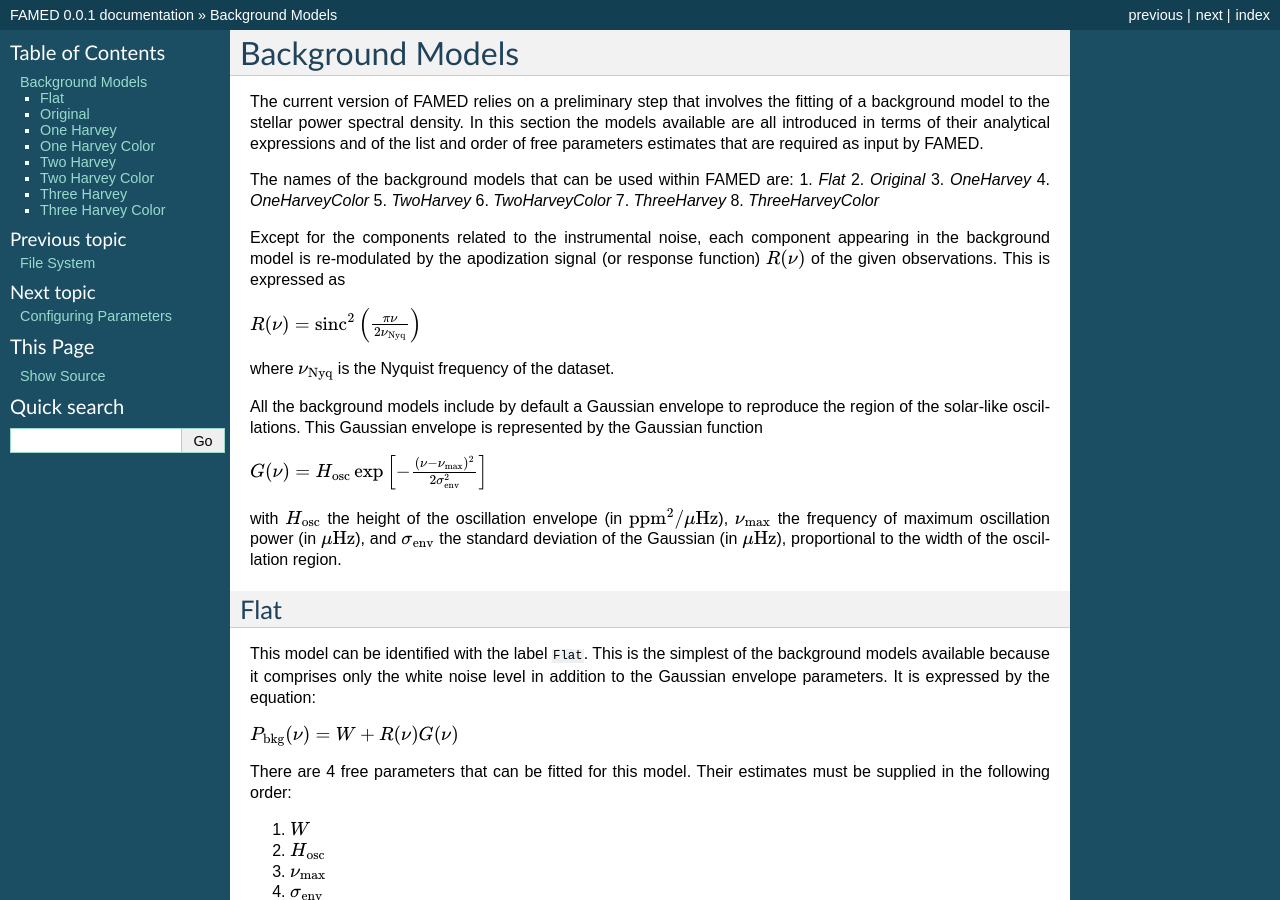
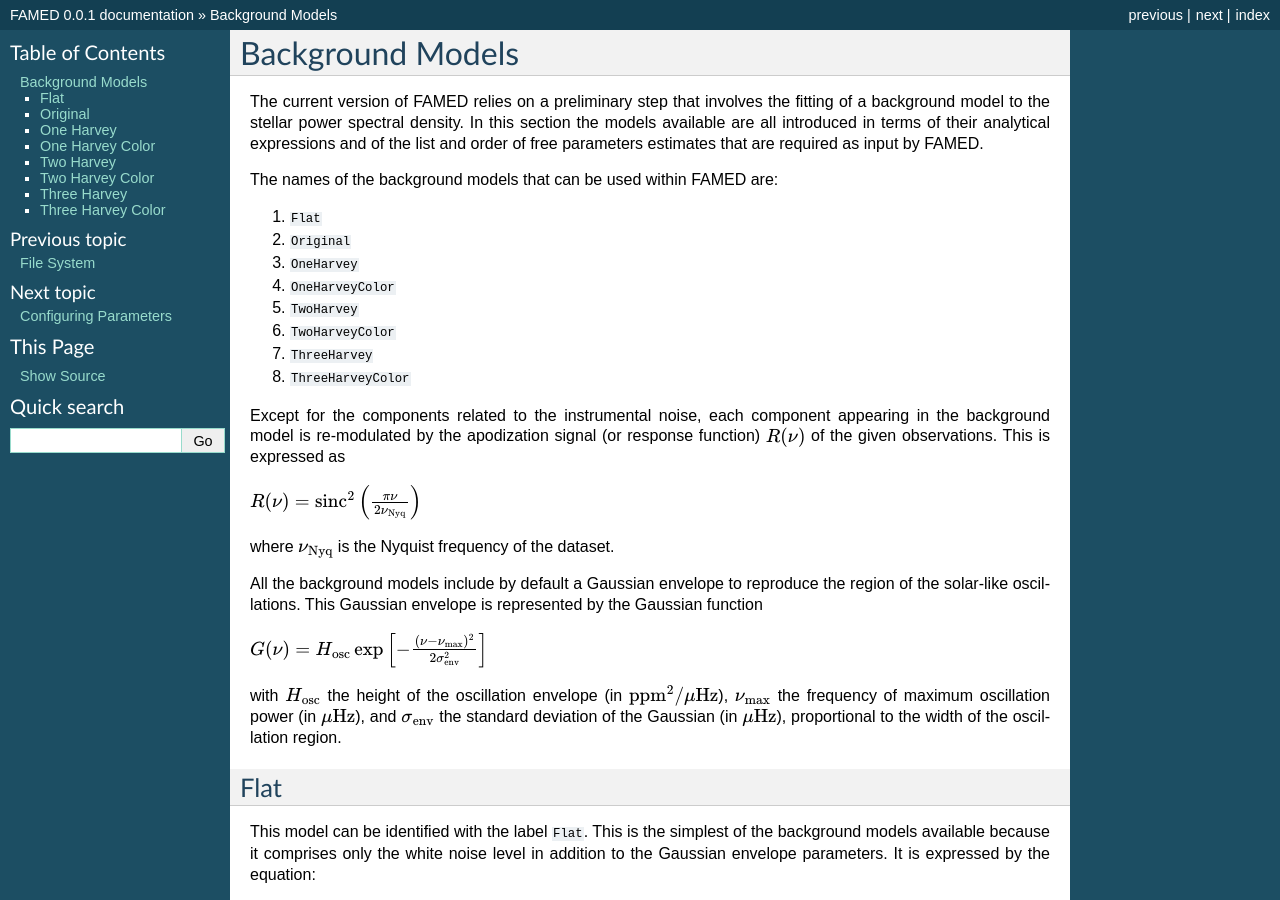
Before and after one commit to EnricoCorsaro/FAMED, a Sphinx documentation site: the page built from docs/source/background_models.rst, in a window 1280 px wide and 900 px high. Built offline with Sphinx 7.4.7, drawn with Linux system fonts in a browser that asks for light colours.

Commit message:
Small corrections to docs.

```diff
--- a/docs/source/background_models.rst
+++ b/docs/source/background_models.rst
@@ -3,14 +3,22 @@ Background Models
 The current version of FAMED relies on a preliminary step that involves the fitting of a background model to the stellar power spectral density. In this section the models available are all introduced in terms of their analytical expressions and of the list and order of free parameters estimates that are required as input by FAMED.
 
 The names of the background models that can be used within FAMED are:
-1. `Flat`
-2. `Original`
-3. `OneHarvey`
-4. `OneHarveyColor`
-5. `TwoHarvey`
-6. `TwoHarveyColor`
-7. `ThreeHarvey`
-8. `ThreeHarveyColor`
+
+1. ``Flat``
+
+2. ``Original``
+
+3. ``OneHarvey``
+
+4. ``OneHarveyColor``
+
+5. ``TwoHarvey``
+
+6. ``TwoHarveyColor``
+
+7. ``ThreeHarvey``
+
+8. ``ThreeHarveyColor``
 
 Except for the components related to the instrumental noise, each component appearing in the background model is re-modulated by the apodization signal (or response function) :math:`R(\nu)` of the given observations. This is expressed as
 
```
Also changed, not shown: tutorials/README.md.
